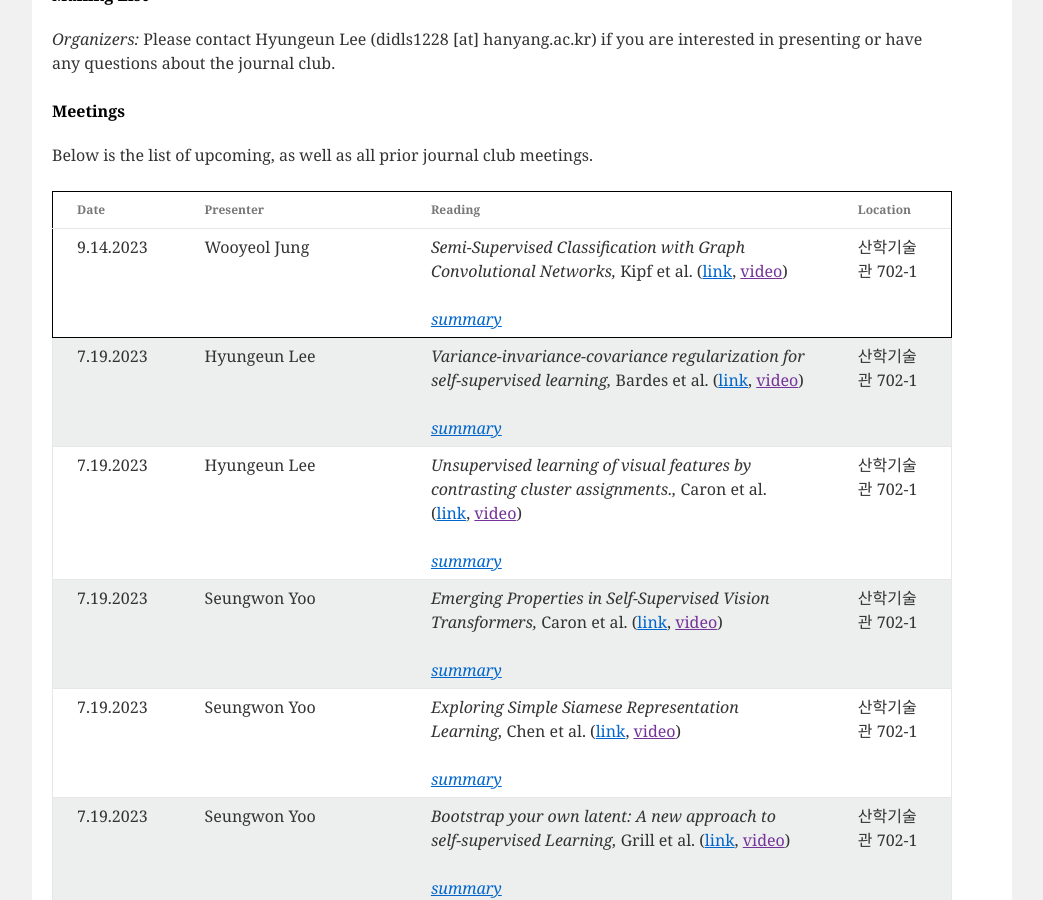
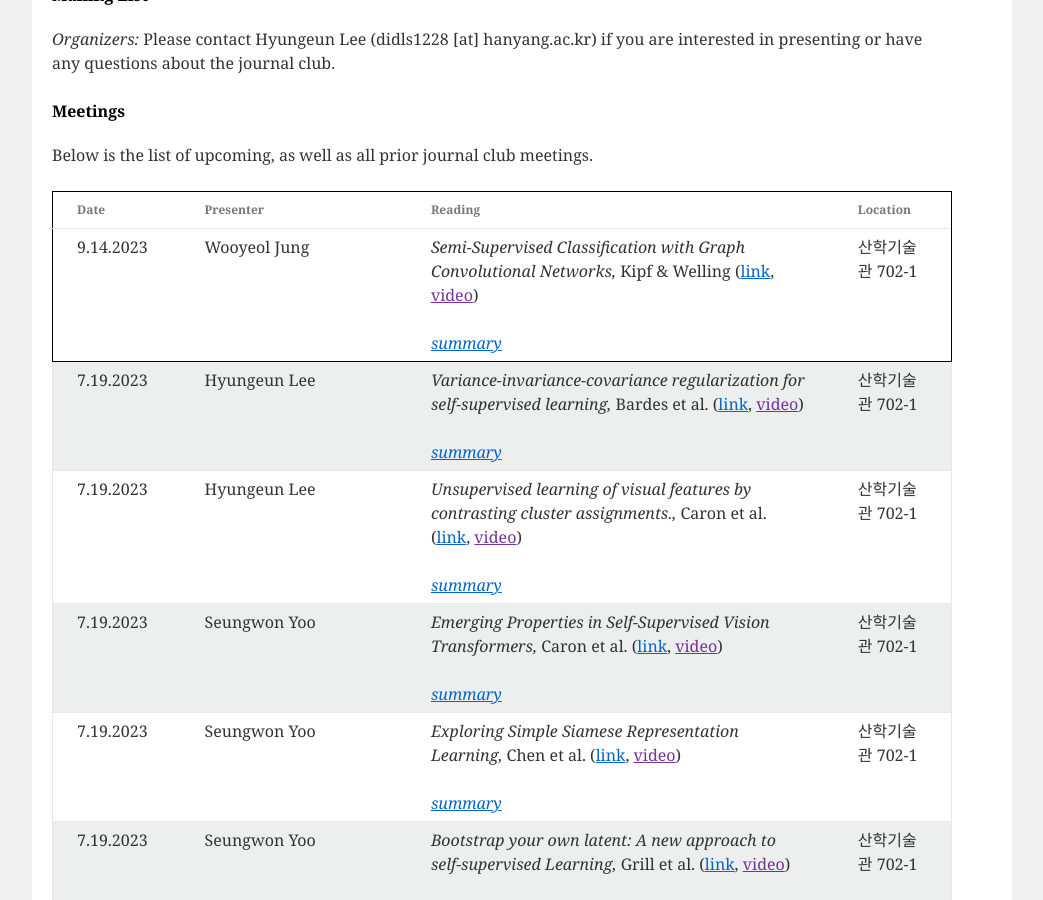
Before and after one commit to niai-lab/GraphML-JC, a Jekyll site: the page built from index.html, in a window 1280 px wide and 900 px high, scrolled down 655 px. Shown: the whole window, without its empty margins (118-1161 px from the left). Built offline with Jekyll 4.4.1, drawn with Linux system fonts in a browser that asks for light colours.

Commit message:
Update meeting_info.yml
update the author list of GCN paper

```diff
--- a/_data/meeting_info.yml
+++ b/_data/meeting_info.yml
@@ -1,7 +1,7 @@
 - presenter: Wooyeol Jung
   date: 9.14.2023
   paper: "Semi-Supervised Classification with Graph Convolutional Networks"
-  authors: Kipf et al.
+  authors: Kipf & Welling
   url: https://arxiv.org/abs/1609.02907
   location: "산학기술관 702-1"
 
```
